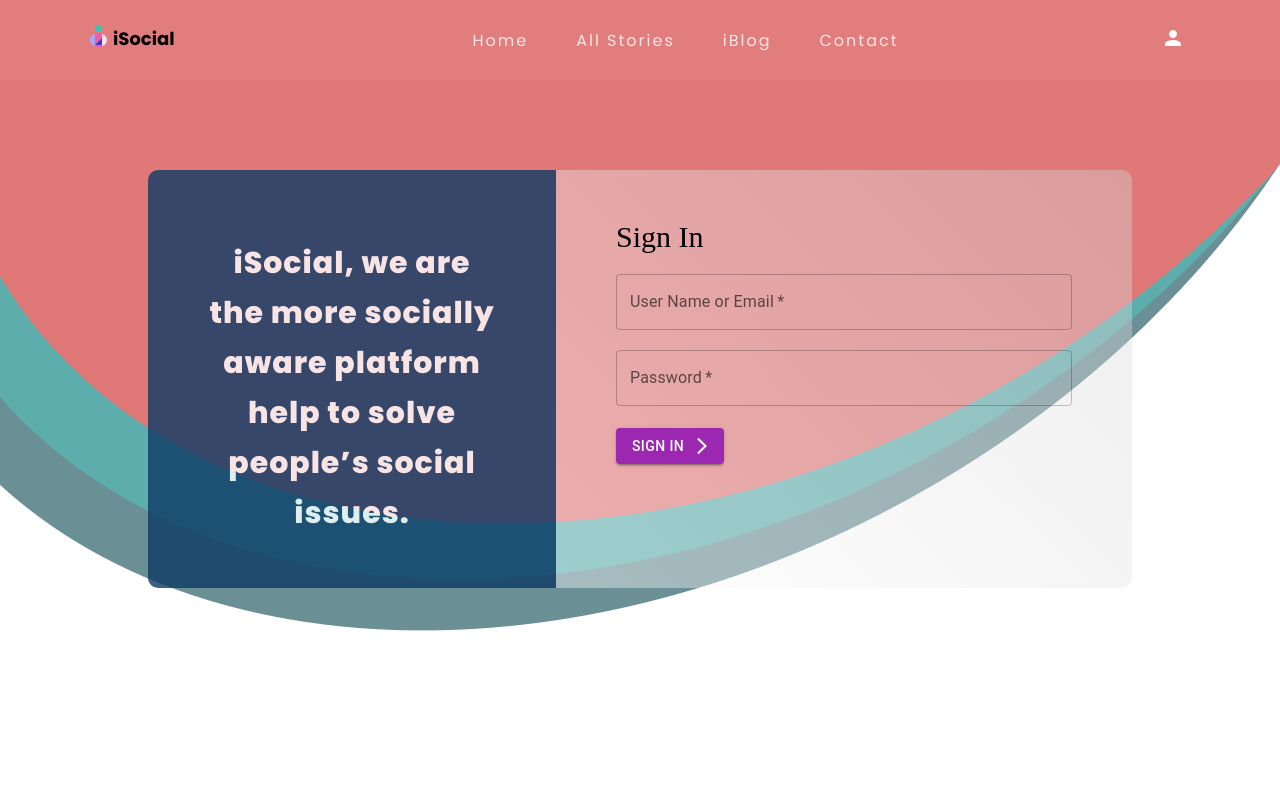
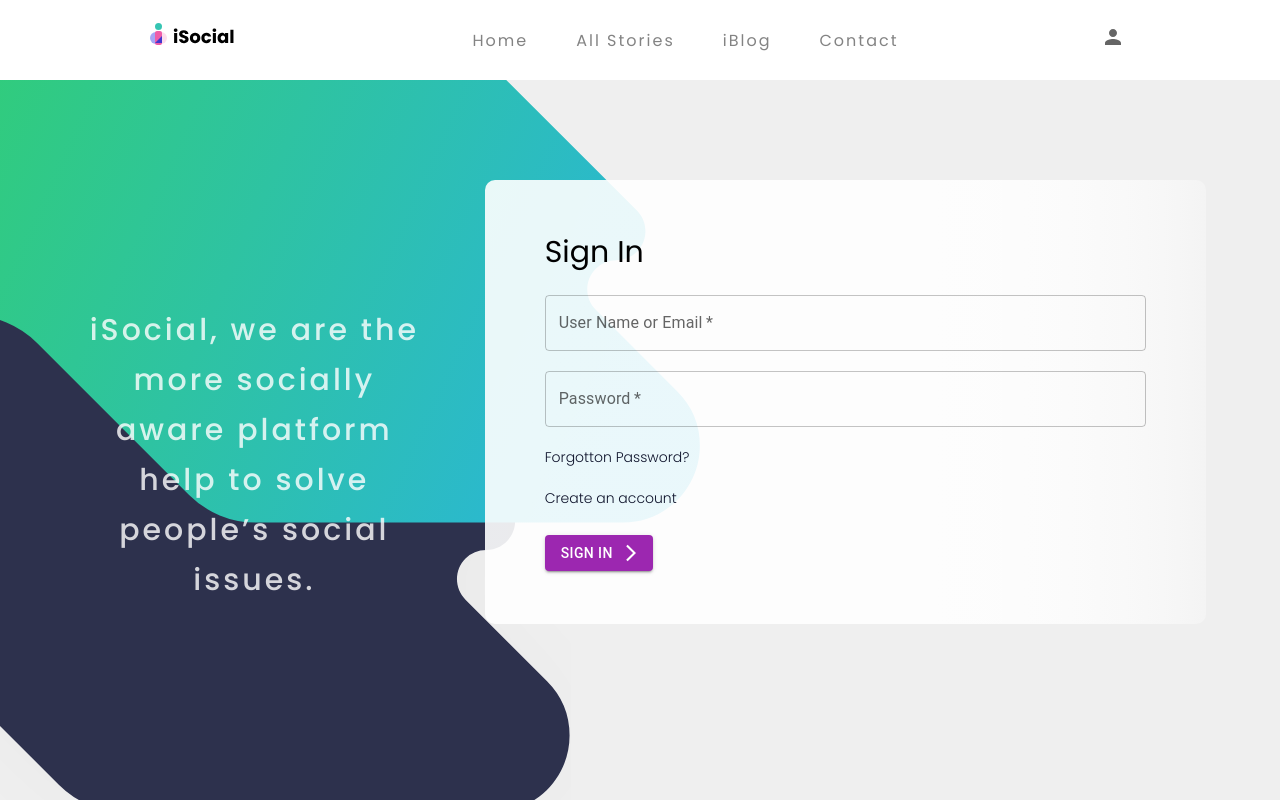
Before and after one commit to just4heshan/isocial-client, a React (Create React App) app: page / in a window 1280 px wide. Built offline with nearby package versions, Linux system fonts and the light colour scheme.

Commit message:
Background image changed

```diff
--- a/src/App.css
+++ b/src/App.css
@@ -1,6 +1,7 @@
 .background-image {
     position: absolute;
-    top: 0;
-    left: 0;
-    width: 100%
+    top: -100px;
+    left: 600px;
+    width: 1200px;
+    overflow: hidden;
 };
--- a/src/App.js
+++ b/src/App.js
@@ -3,7 +3,7 @@ import React from "react";
 
 import "./App.css";
 
-import Image from "./assets/bg-image.png";
+import Image from "./assets/bg-intro-desktop.svg";
 import IsocialAppPreview from "./pages/IsocialAppPreview";
 import Auth from "./pages/Auth";
 
@@ -17,7 +17,7 @@ const App = () => {
 
   if(!authToken) return (
     <div className="app__wrapper">
-      <img className="background-image" src={Image} alt="eclipse" />
+      {/* <img className="background-image" src={Image} alt="eclipse" /> */}
       <Auth />
     </div>
   );
--- a/src/components/navigation.css
+++ b/src/components/navigation.css
@@ -5,11 +5,13 @@
 
    .navigate {
        margin: 0;
+       color: rgb(101, 101, 101);
+
 
    }
 
    .navigateWrapper {
-       background-color: rgba(255, 255, 255, 0.04);
+       background-color: rgba(255, 255, 255, 1);
        width: 100vw;
        height: 10vh;
        display: flex;
@@ -17,18 +19,18 @@
        align-items: center;
        padding: 0px 0;
        margin: 0;
-       color: white;
+
 
    }
    .logo {
        position: relative;
-       margin-left: 90px;
+       margin-left: 150px;
+       cursor: pointer;
    }
 
 
    .menu {
        position: relative;
-       /* right: 40px; */
    }
 
    .menu ul {
@@ -48,22 +50,27 @@
 
    .menu a {
        text-decoration: none;
-       color: white;
+       color: rgb(101, 101, 101);
        letter-spacing: 2px;
-       opacity: 80%    ;
+       opacity: 80%;
+       padding-bottom: 20px;
+   }
+
+   .menu::before {
+       background-color: blue;
+       width: 10px;
+       height: 3px;
    }
 
    .menu a:hover {
        opacity: 100%;
-       transition: 0.2ms;
-       border-bottom: 0.2px solid white;
+       border-bottom: 5px solid rgb(19, 166, 115);
+       transition: all 400ms ease-in-out;
    }
 
    .toolbar {
-       /* position: relative;
-       right: 100px; */
-       /* margin-right: 90px; */
-       padding-right: 90px;
+       margin-right: 150px;
+       cursor: pointer;
    }
 
    .user-icon {
@@ -71,9 +78,10 @@
    }
 
    .user-icon:hover {
-       color: black;
-       background-color: white;
+       color: white;
+       background-color: rgb(19, 166, 115);
        border-radius: 50%;
+       transition: all 400ms ease-in-out;
    }
 
    @media only screen and (max-width: 750px) {
--- a/src/pages/Auth.jsx
+++ b/src/pages/Auth.jsx
@@ -1,6 +1,7 @@
 import React, { useState } from "react";
 
 import "./auth.css";
+import Image from "../assets/bg-intro-desktop.svg";
 
 import Navigation from "../components/Navigation";
 import Button from "@mui/material/Button";
@@ -41,6 +42,7 @@ const Auth = () => {
   return (
     <div className="auth__preview">
       <Navigation />
+      <img className="background-image" src={Image} alt="bg-image" />
       <div className="auth__preview-container">
         <div className="auth__preview-Wrapper">
           <div className="auth__preview-left-container">
@@ -165,6 +167,12 @@ const Auth = () => {
                       />
                     </div>
                   )}
+                  {!isSignUp && (
+                    <div className="login-help">
+                     <a href="#">Forgotton Password?</a>
+                     <a href="#">Create an account</a>
+                    </div>
+                  )}
 
                   <Button
                     color="secondary"
--- a/src/pages/auth.css
+++ b/src/pages/auth.css
@@ -1,36 +1,49 @@
 .auth__preview {
     position: relative;
+    color: rgb(27, 27, 27);
+    background-color: rgb(239, 239, 239);
+    width: 100%;
+    height: 100vh ;
+    overflow-x: hidden;
+    display: flex;
+    flex-direction: column;
+    align-items: center;
+    font-family: 'Poppins', sans-serif;
     z-index: 1;
-    color: white;
 
 }
 
+.background-image {
+    position: absolute;
+    display: fixed;
+    top: -90px;
+    left: -500px;
+    z-index: -1;
+
+}
 
 .auth__preview-container {
     display: flex;
     justify-content: center;
     align-items: center;
     position: relative;
-    margin: 0;
-    top: 60px;
+    /* top: 50px; */
+    width: 90vw;
+    height: auto;
+    margin: 50px 0 50px 20px;
 }
 
 .auth__preview-Wrapper {
     display: flex;
-    /* justify-content: center;
-    align-items: center; */
-    width: 80%;
-    height: 100%;
-    /* background-color: hsl(50, 100%, 71%,0.5);
-    border-radius: 20px; */
+    flex-direction: row;
+    height: auto;
 
 }
 
 .auth__preview-left-container {
     flex: 1;
-    padding: 50px 60px;
-    background-color: #0d3b66;
-    margin: 30px 0 30px 20px;
+    padding: 0;
+    margin: 150px 50px 0 0;
     border-top-left-radius: 10px;
     border-bottom-left-radius: 10px;
     opacity: 80%;
@@ -42,24 +55,22 @@
     width: 100%;
     font-size: 30px;
     font-family: 'Poppins', sans-serif;
-    font-weight: 800;
+    font-weight: 500;
     line-height: 50px;
     text-align: center;
-    letter-spacing: 1px;
+    letter-spacing: 3px;
 }
 
 .auth__preview-right-container {
     flex: 2;
-    background-image: linear-gradient(45deg, rgba(255, 255, 255, 0.4) , rgba(210, 210, 210, 0.4));
+    flex-direction: column;
+    background-image: linear-gradient(90deg, rgba(255, 255, 255, 0.9), 90% , rgba(251, 251, 251, 0.4));
     color: black;
-    margin: 30px 20px 30px 0;
-    border-top-right-radius: 10px;
-    border-bottom-right-radius: 10px;
-    display: flex;
-    flex-direction: column;
+    margin: 50px 20px 30px 0;
+    border-radius: 10px;
+
 
 }
-
 
 .auth__preview-container_fields {
 
@@ -77,20 +88,14 @@
     display: block;
 }
 
-/* #user-name {
-    width: 100%;
+.login-help a{
+    text-decoration: none;
+    display: block;
+    color: rgb(15, 20, 44);
+    font-size: 14px;
+    font-weight: 300;
+    padding-bottom: 20px;
 }
-
-hr {
-    width: 90%;
-    margin: 30px 0;
-}
-
-.auth__preview-container_fields a {
-    text-decoration: none;
-    font-size: 16px;
-    color: black;
-} */
 
 @media only screen and (max-width: 900px) {
     .auth__preview-left-container {
```
Also changed, not shown: src/assets/bg-intro-desktop.svg (added), src/assets/bg-intro-mobile.svg (added).
